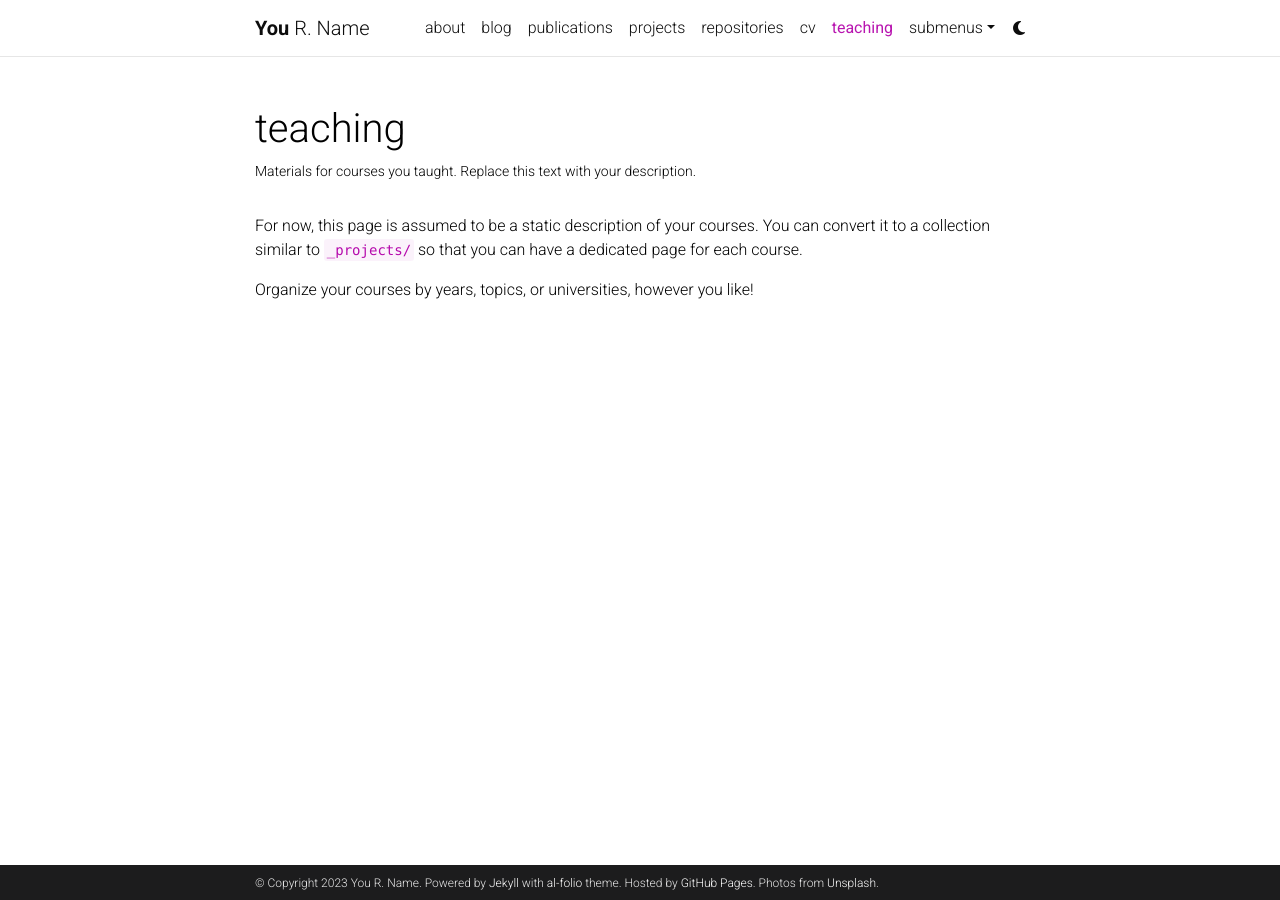
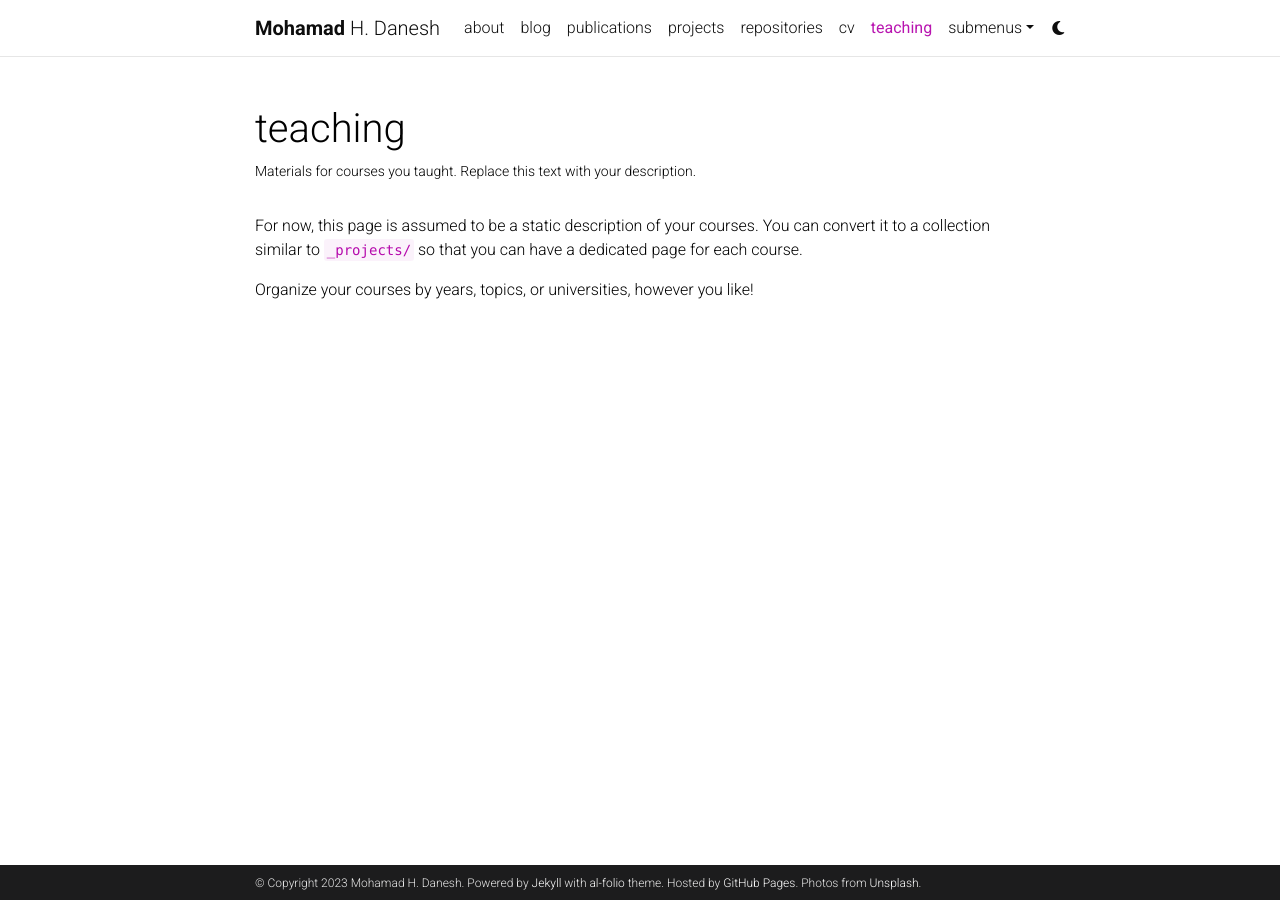
Before and after one commit to modanesh/modanesh.github.io, a Jekyll site: the page built from _pages/teaching.md, in a window 1280 px wide. Built offline with Jekyll 4.4.1, drawn with Linux system fonts in a browser that asks for light colours; comment, search, counter and statistics services are not loaded; a style sheet for code colours, icons or effects is not loaded.

Commit message:
init commit

```diff
--- a/_config.yml
+++ b/_config.yml
@@ -3,9 +3,9 @@
 # -----------------------------------------------------------------------------
 
 title: blank # the website title (if blank, full name will be used instead)
-first_name: You
-middle_name: R.
-last_name: Name
+first_name: Mohamad
+middle_name: H.
+last_name: Danesh
 email: you@example.com
 description: > # the ">" symbol means to ignore newlines until "footer_text:"
   A simple, whitespace theme for academics. Based on [*folio](https://github.com/bogoli/-folio) design.
@@ -16,10 +16,10 @@
 keywords: jekyll, jekyll-theme, academic-website, portfolio-website  # add your own keywords or leave empty
 
 lang: en # the language of your site (for example: en, fr, cn, ru, etc.)
-icon: ⚛️  # the emoji used as the favicon (alternatively, provide image name in /assets/img/)
+icon: 🤖️ # the emoji used as the favicon (alternatively, provide image name in /assets/img/)
 
-url: https://alshedivat.github.io # the base hostname & protocol for your site
-baseurl: /al-folio # the subpath of your site, e.g. /blog/
+url: https://modanesh.github.io # the base hostname & protocol for your site
+baseurl:  # the subpath of your site, e.g. /blog/
 last_updated: false # set to true if you want to display last updated in the footer
 impressum_path:  # set to path to include impressum link in the footer, use the same path as permalink in a page, helps to conform with EU GDPR
 
```
